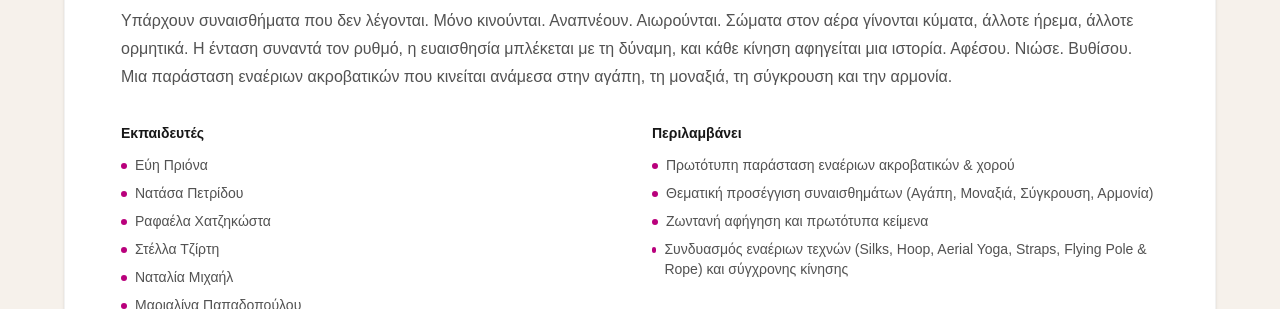
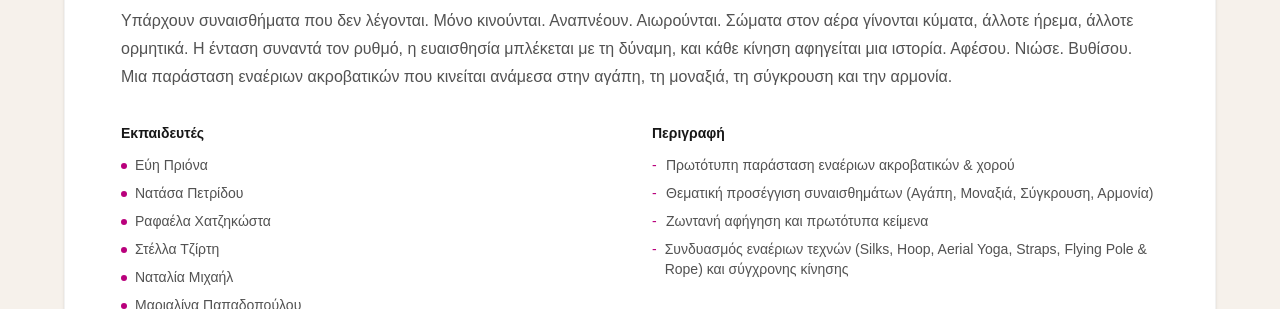
Before and after one commit to Tsagiannoudis/aiorisis, a Next.js app: page /events in a window 1280 px wide. Shown: the part 1620-1929 px from the top of the page. Built offline with nearby package versions, Linux system fonts and the light colour scheme.

Commit message:
change navbar hit _+ hero of our_team

```diff
--- a/components/Navbar.tsx
+++ b/components/Navbar.tsx
@@ -93,7 +93,7 @@ const Navbar = () => {
 
       {/* Mobile Menu */}
       {isOpen && (
-        <div className="lg:hidden bg-white border-t rounded-b-2xl -mt-16 pt-10 overflow-hidden animate-in slide-in-from-top duration-300">
+        <div className="lg:hidden fixed top-[98px] left-0 right-0 bg-white border-t rounded-b-2xl overflow-hidden animate-in slide-in-from-top duration-300 shadow-lg">
           <ul className="flex flex-col p-4 space-y-2">
             {NavLinksMainData.map((link) => (
               <li key={link.href}>
--- a/components/events/UpcomingEventOfEvents.tsx
+++ b/components/events/UpcomingEventOfEvents.tsx
@@ -126,13 +126,13 @@ const EventOfEvents= () => {
                     {event.includes && event.includes.length > 0 && (
                       <div>
                         <h4 className="mb-3 text-sm font-bold text-neutral-900">
-                          Περιλαμβάνει
+                          Περιγραφή
                         </h4>
 
                         <ul className="space-y-2 text-sm text-neutral-600">
                           {event.includes.slice(0, 4).map((item) => (
                             <li key={item} className="flex items-start gap-2">
-                              <span className="mt-2 h-1.5 w-1.5 rounded-full bg-[#B9007C]" />
+                              <span className="w-1.5 text-[#B9007C]"> - </span>
                               <span>{item}</span>
                             </li>
                           ))}
--- a/components/our-team/HeroSectionOurTeam.tsx
+++ b/components/our-team/HeroSectionOurTeam.tsx
@@ -4,7 +4,7 @@ import { useEffect } from "react";
 import AOS from "aos";
 import "aos/dist/aos.css";
 
-const HeroSectionContact = () => {
+const HeroSectionOurTeam = () => {
   useEffect(() => {
     AOS.init({ duration: 1000 });
   }, []);
@@ -15,7 +15,7 @@ const HeroSectionContact = () => {
       <div className="absolute inset-0 z-0 bg-black/35">
         <Image
           src="/teams.webp"
-          alt="Events - Αιώρησις"
+          alt="Our Team - Αιώρησις"
           fill
           className="object-cover scale-110 animate-subtle-zoom transition-transform duration-1000"
           priority
@@ -43,9 +43,6 @@ const HeroSectionContact = () => {
             <p className="text-2xl md:text-3xl font-light leading-tight">
               γνωρίστε την ομάδα μας
             </p>
-            <p className="text-sm md:text-sm text-white/80 font-medium tracking-wide">
-
-            </p>
           </div>
         </div>
       </div>
@@ -54,4 +51,4 @@ const HeroSectionContact = () => {
 };
 
 
-export default HeroSectionContact;
+export default HeroSectionOurTeam;
```
